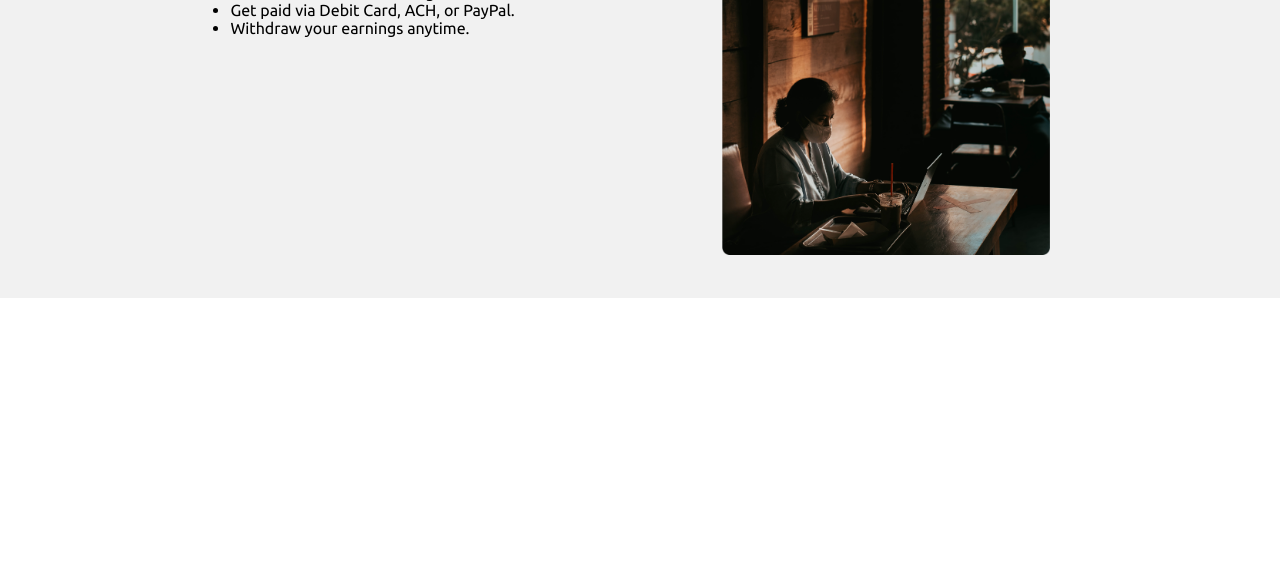
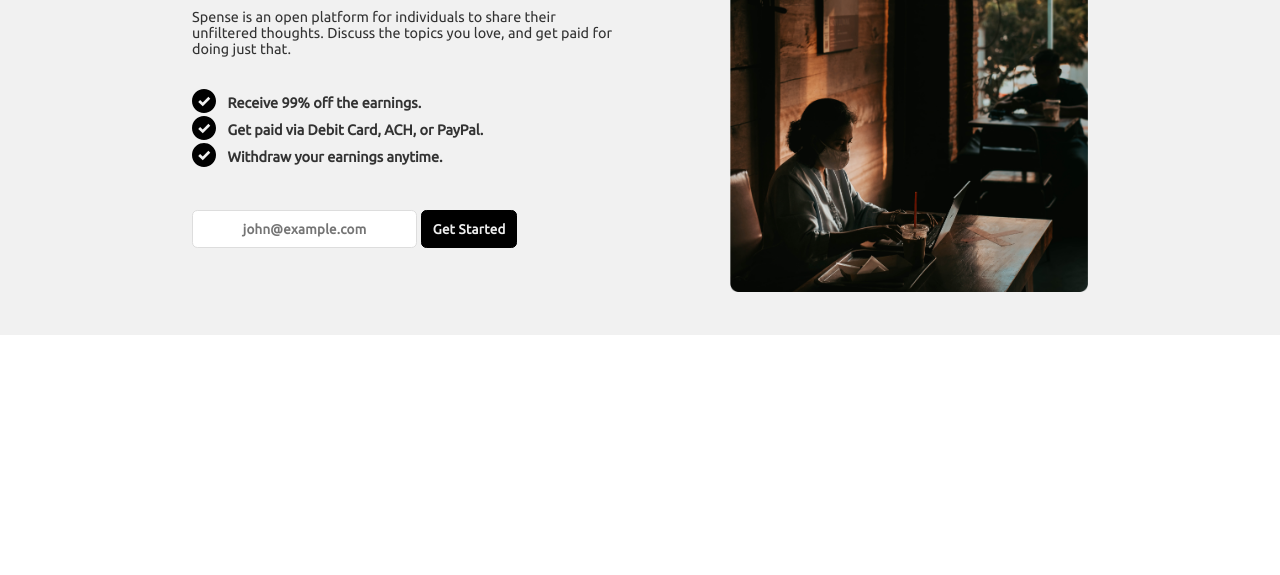
Before and after one commit to alice-sebego/spense-starter-landing-page, a plain HTML site: page index.html in a window 1280 px wide. Shown: the part 359-934 px from the top of the page. Before the commit the page ends 897 px from the top, so only its background shows below. Drawn offline with Linux system fonts and the light colour scheme.

Commit message:
Build main of page - desktop version

```diff
--- a/index.html
+++ b/index.html
@@ -29,6 +29,7 @@
     </header>
     <main class="container">
         <div id="description">
+            <div class="content">
                 <h1>Share your unfiltered thoughts. Get paid.</h1>
                 <p>Spense is an open platform for individuals to share their unfiltered thoughts.
                     Discuss the topics you love, and get paid for doing just that.</p>
@@ -37,6 +38,11 @@
                     <li>Get paid via Debit Card, ACH, or PayPal.</li>
                     <li>Withdraw your earnings anytime.</li>
                 </ul>
+                <form action="#">
+                    <input type="email" name="email" id="email" placeholder="john@example.com">
+                    <input type="submit" value="Get Started">
+                </form>
+            </div>
         </div>
         <div id="illustration">
             <img src="dist/assets/hero-image-without-box.png" alt="hero image">
--- a/src/sass/style.scss
+++ b/src/sass/style.scss
@@ -9,7 +9,11 @@
 }
 
 .container{
-    padding: 5vh 18vw;
+    padding: 5vh 15vw;
+}
+
+.content{
+    width: 80%;
 }
 
 header{
@@ -91,6 +95,60 @@
 
     #description{
         width: 60%;
+        color: $dark-grey-color;
+        padding: 5vh 0;
+
+        h1, p{
+            display: inline-block;
+            padding: 2vh 0 1vh 0;
+        }
+
+        p{
+            font-size: 0.9em;
+        }
+
+        ul{
+            list-style-type: none;
+            display: inline-block;
+            margin-top: 3vh;
+
+            li{
+                display: flex;
+                align-items: center;
+                font-weight: 600;
+                font-size: .9em;
+
+                &::before{
+                    content: url("../assets/checkmark.svg");
+                    padding-right: .8em;
+                }
+            }
+        }
+
+        form{
+            margin-top: 5vh;
+
+            input{
+                padding: .8em;
+                border-radius: .4em;
+                font-weight: 700;
+                letter-spacing: .02em;
+            }
+
+            input[type="email"]{
+                border: 1px solid $grey-color;
+
+                &::placeholder {
+                    text-align: center;
+                }
+            }
+
+            input[type="submit"]{
+                background-color: $primary-color;
+                color: $white-color;
+                border: 1px solid $primary-color;
+            }
+        }
     }
 
     #illustration{
```
Also changed, not shown: dist/css/style.css, 1 other file. Lines whose indentation alone changed are shown as unchanged.
